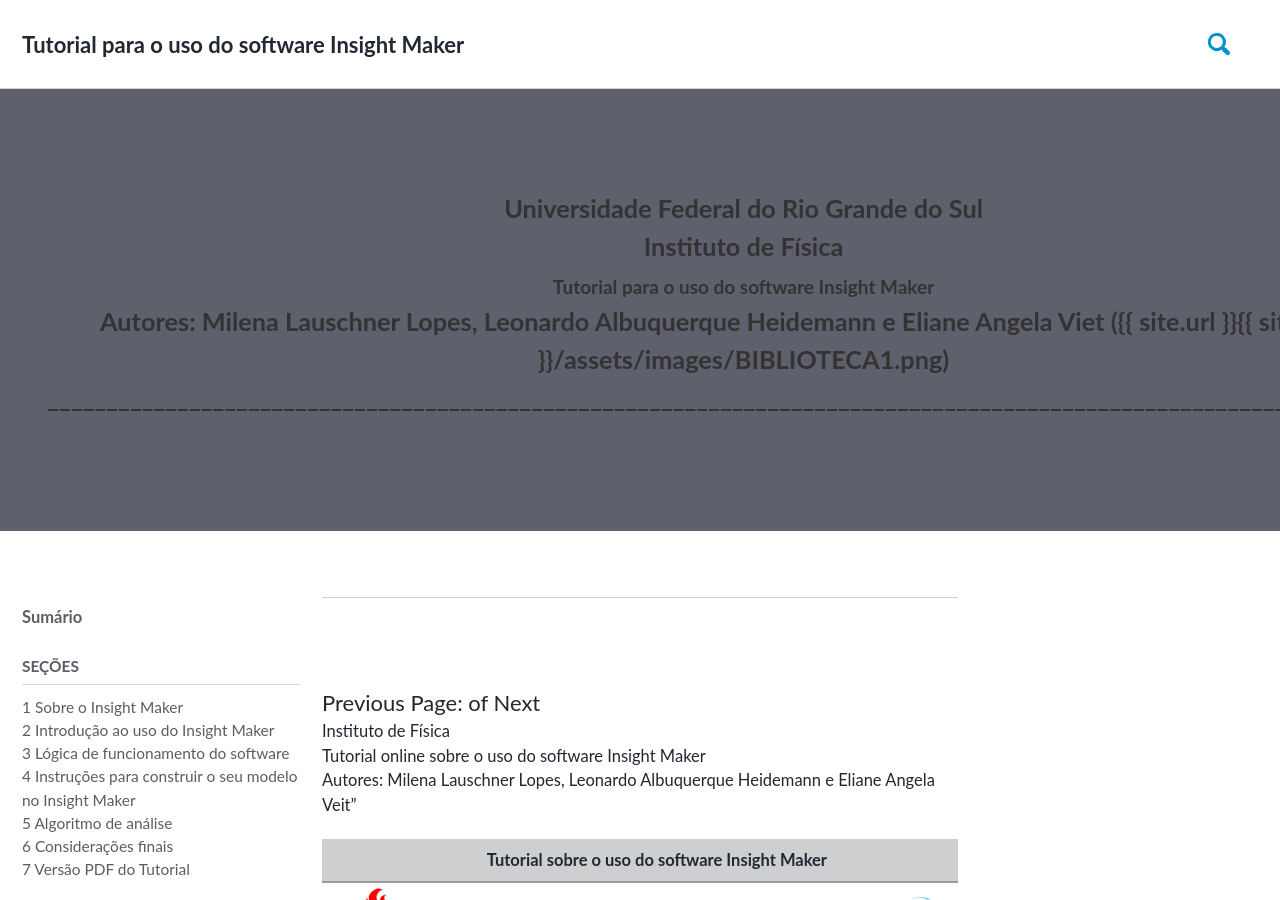
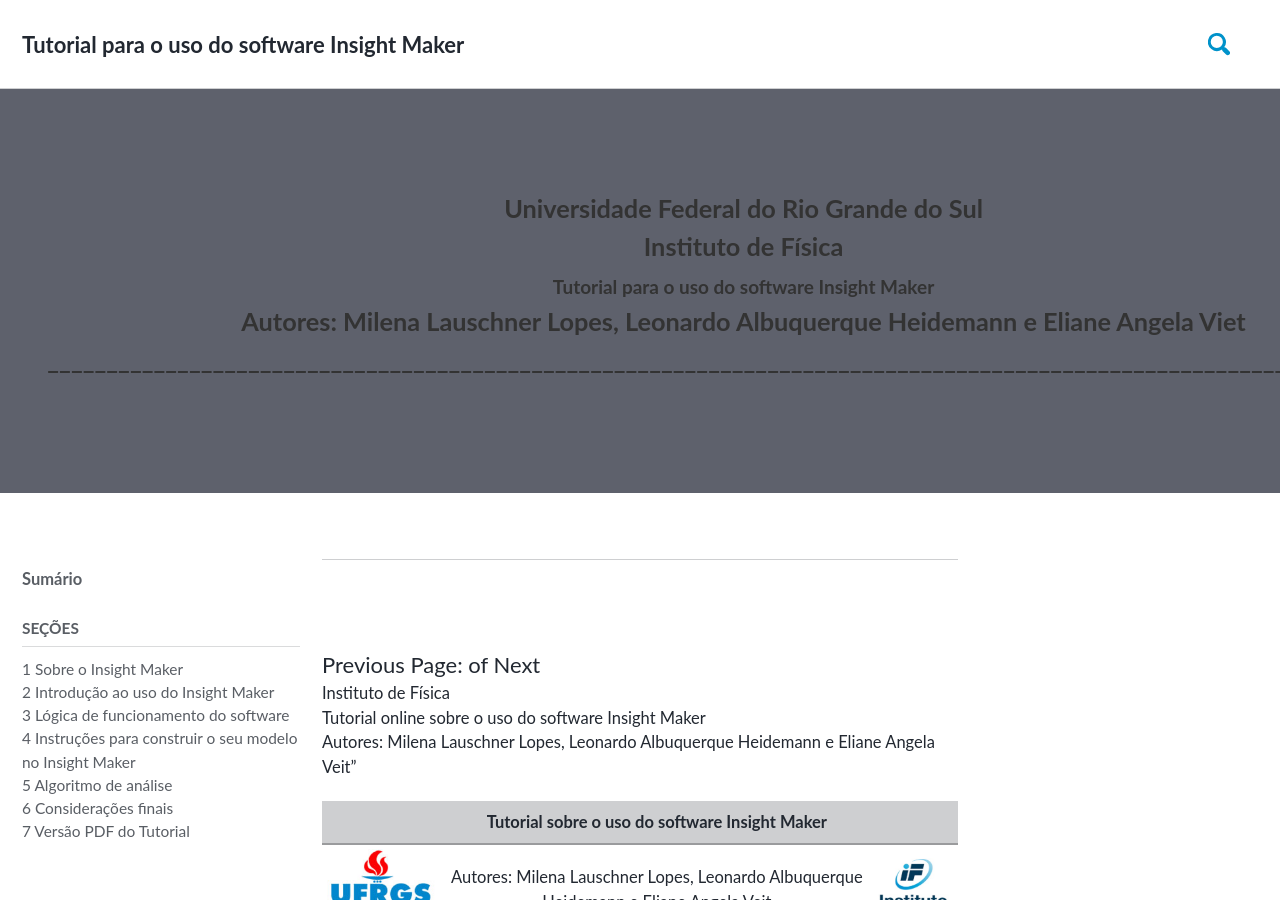
Before and after one commit to milenalauschner/MM, a Jekyll site: the page built from _pages/about.md, in a window 1280 px wide and 900 px high. Built offline with Jekyll 4.4.1, drawn with Linux system fonts in a browser that asks for light colours; cached includes are drawn as plain includes; nearby versions of some CDN libraries; some web fonts are replaced.

Commit message:
Update about.md

```diff
--- a/_pages/about.md
+++ b/_pages/about.md
@@ -7,8 +7,7 @@
 header:
   overlay_color: "#5e616c"
   actions:
-    - label: " Universidade Federal do Rio Grande do Sul<br /> Instituto de Física<br />  <small>Tutorial para o uso do software Insight Maker</small><br /> Autores: Milena Lauschner Lopes, Leonardo Albuquerque Heidemann e Eliane Angela Viet ({{ site.url }}{{ site.baseurl
-}}/assets/images/BIBLIOTECA1.png) ______________________________________________________________________________________________________________________"
+    - label: " Universidade Federal do Rio Grande do Sul<br /> Instituto de Física<br />  <small>Tutorial para o uso do software Insight Maker</small><br /> Autores: Milena Lauschner Lopes, Leonardo Albuquerque Heidemann e Eliane Angela Viet ______________________________________________________________________________________________________________________"
 sidebar:
   title: "Sumário"
   nav: blogroll
```
